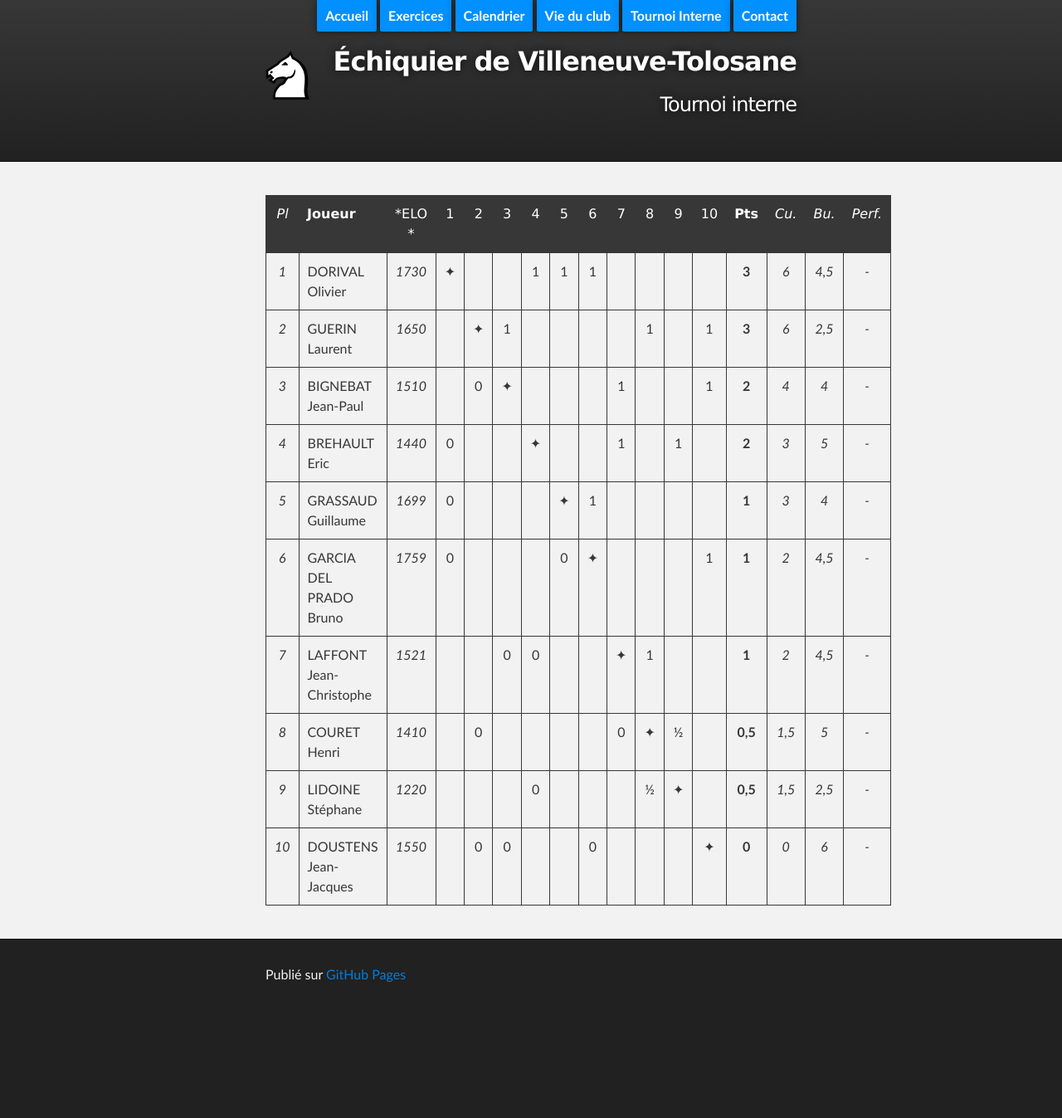
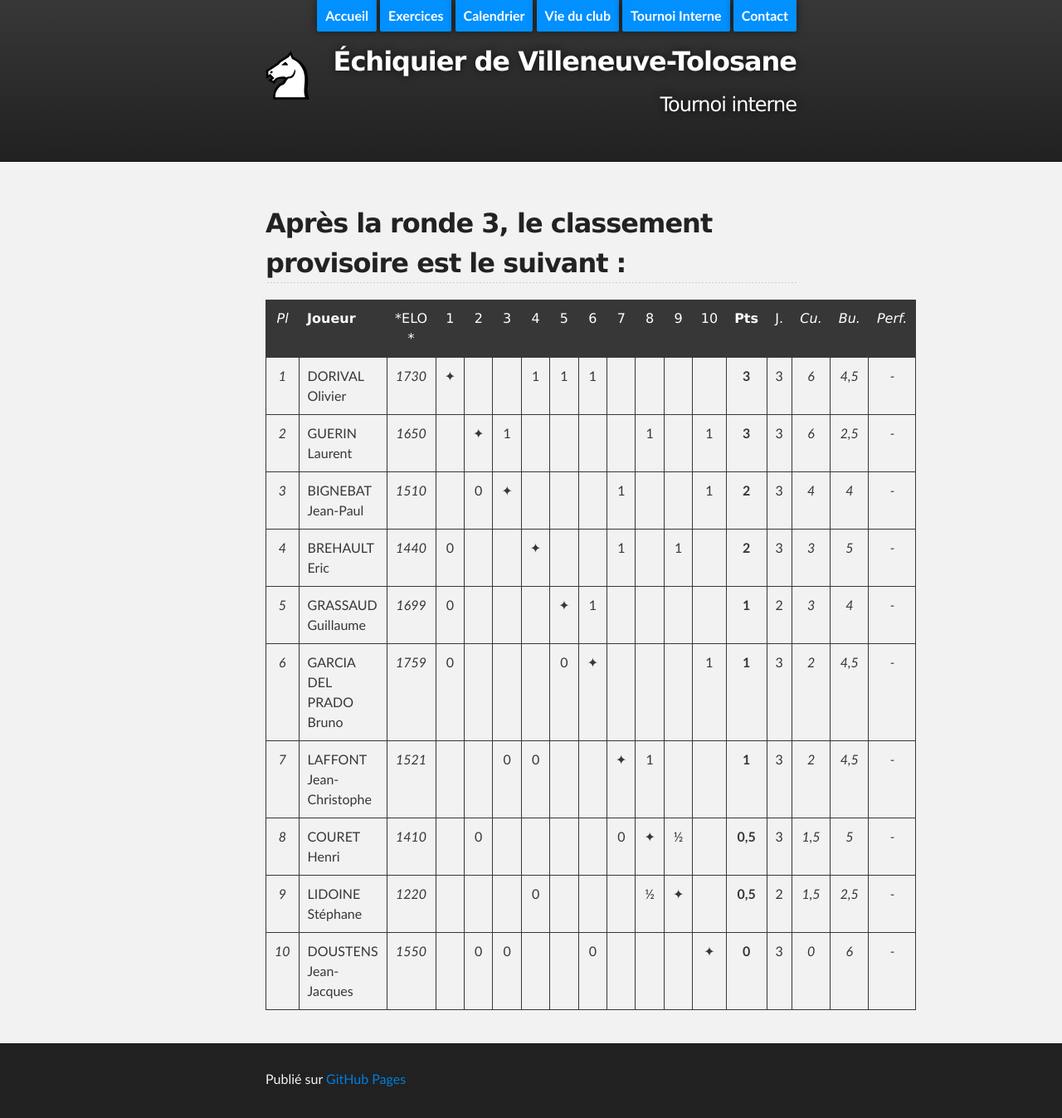
Before and after one commit to echiquier-villeneuve-tolosane/echiquier-villeneuve-tolosane.github.io, a Jekyll site: the page built from tournoiinterne.md, in a window 1280 px wide. Shown: the whole page at 83% size. Built offline with Jekyll 4.4.1, drawn with Linux system fonts in a browser that asks for light colours; nearby versions of some CDN libraries; before the commit the page ends 1221 px from its top, so only the background shows below that.

Commit message:
Updated tournoiinterne.md

```diff
--- a/tournoiinterne.md
+++ b/tournoiinterne.md
@@ -6,15 +6,17 @@ published: true
 ---
 
 
-|*Pl*|  **Joueur** |   *ELO *          |1 |2 |3 |4 |5 |6 |7 |8 |9 |10|**Pts**|*Cu.*|*Bu.*|*Perf.*|
-|:-:|:------------------------ |:---------: |:-:|:-:|:-:|:-:|:-:|:-:|:-:|:-:|:-:|:-:|:-:|:-:|:-:|:-:|
-|*1*| DORIVAL Olivier         | *1730* |&#10022;| | |1|1|1| | | | |**3**|*6*|*4,5*|*-*|
-|*2*| GUERIN Laurent          | *1650* | |&#10022;|1| | | | |1| |1|**3**|*6*|*2,5*|*-*|
-|*3*| BIGNEBAT Jean-Paul      | *1510* | |0|&#10022;| | | |1| | |1|**2**|*4*|*4*|*-*|
-|*4*| BREHAULT Eric           | *1440* |0| | |&#10022;| | |1| |1| |**2**|*3*|*5*|*-*|
-|*5*| GRASSAUD Guillaume      | *1699* |0| | | |&#10022;|1| | | | |**1**|*3*|*4*|*-*|
-|*6*| GARCIA DEL PRADO Bruno  | *1759* |0| | | |0|&#10022;| | | |1|**1**|*2*|*4,5*|*-*|
-|*7*| LAFFONT Jean-Christophe | *1521* | | |0|0| | |&#10022;|1| | |**1**|*2*|*4,5*|*-*|
-|*8*| COURET Henri            | *1410* | |0| | | | |0|&#10022;|&#189;| |**0,5**|*1,5*|*5*|*-*|
-|*9*| LIDOINE Stéphane        | *1220* | | | |0| | | |&#189;|&#10022;| |**0,5**|*1,5*|*2,5*|*-*|
-|*10*| DOUSTENS Jean-Jacques  | *1550* | |0|0| | |0| | | |&#10022;|**0**|*0*|*6*|*-*|
+## Après la ronde 3, le classement provisoire est le suivant : ##
+
+|*Pl*|  **Joueur** |   *ELO *          |1 |2 |3 |4 |5 |6 |7 |8 |9 |10|**Pts**|J.|*Cu.*|*Bu.*|*Perf.*|
+|:-:|:------------------------ |:---------: |:-:|:-:|:-:|:-:|:-:|:-:|:-:|:-:|:-:|:-:|:-:|:-:|:-:|:-:|:-:|
+|*1*| DORIVAL Olivier         | *1730* |&#10022;| | |1|1|1| | | | |**3**|3|*6*|*4,5*|*-*|
+|*2*| GUERIN Laurent          | *1650* | |&#10022;|1| | | | |1| |1|**3**|3|*6*|*2,5*|*-*|
+|*3*| BIGNEBAT Jean-Paul      | *1510* | |0|&#10022;| | | |1| | |1|**2**|3|*4*|*4*|*-*|
+|*4*| BREHAULT Eric           | *1440* |0| | |&#10022;| | |1| |1| |**2**|3|*3*|*5*|*-*|
+|*5*| GRASSAUD Guillaume      | *1699* |0| | | |&#10022;|1| | | | |**1**|2|*3*|*4*|*-*|
+|*6*| GARCIA DEL PRADO Bruno  | *1759* |0| | | |0|&#10022;| | | |1|**1**|3|*2*|*4,5*|*-*|
+|*7*| LAFFONT Jean-Christophe | *1521* | | |0|0| | |&#10022;|1| | |**1**|3|*2*|*4,5*|*-*|
+|*8*| COURET Henri            | *1410* | |0| | | | |0|&#10022;|&#189;| |**0,5**|3|*1,5*|*5*|*-*|
+|*9*| LIDOINE Stéphane        | *1220* | | | |0| | | |&#189;|&#10022;| |**0,5**|2|*1,5*|*2,5*|*-*|
+|*10*| DOUSTENS Jean-Jacques  | *1550* | |0|0| | |0| | | |&#10022;|**0**|3|*0*|*6*|*-*|
```
